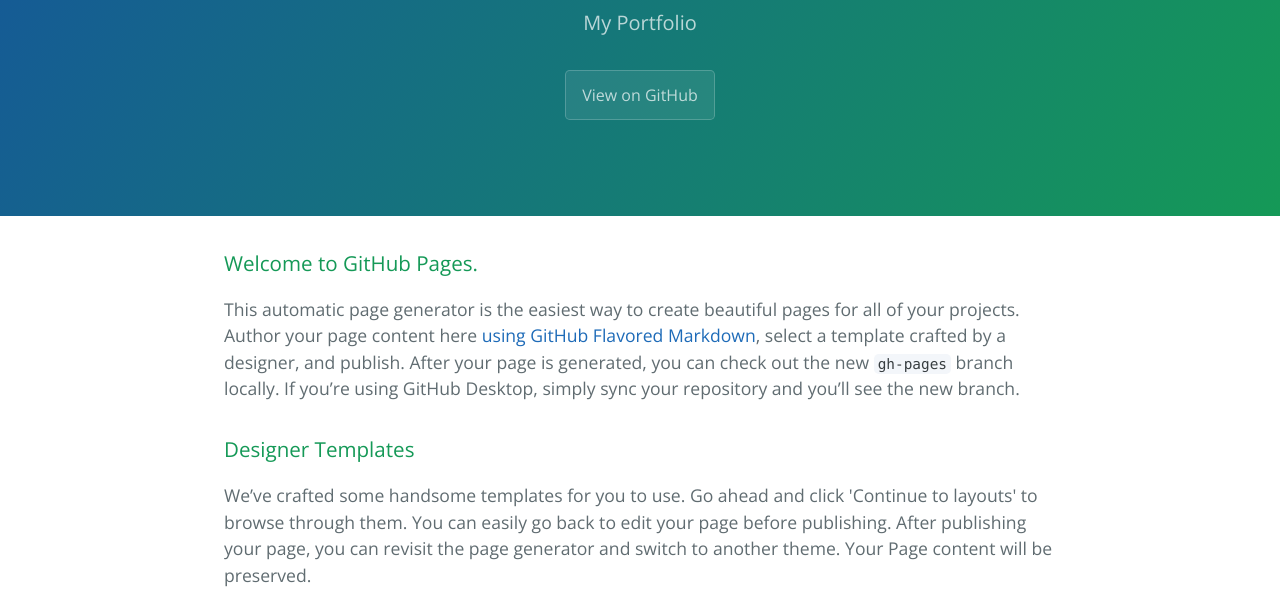
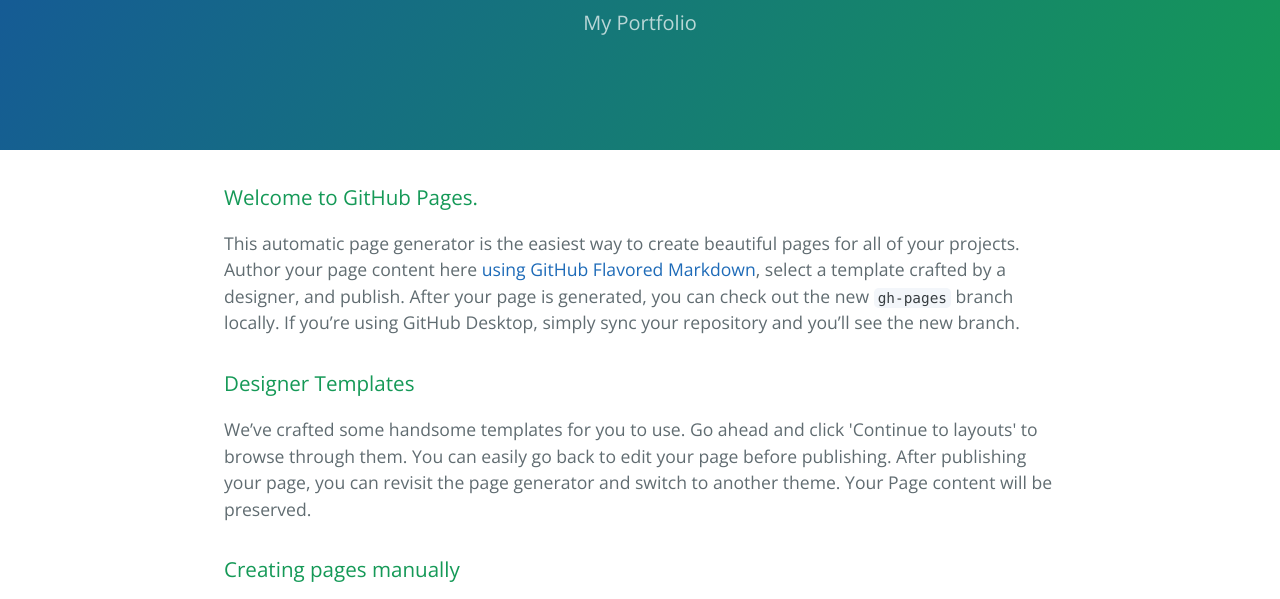
Before and after one commit to mascar11/mascar11.github.io, a plain HTML site: page index.html in a window 1280 px wide. Shown: the part 167-766 px from the top of the page. Drawn offline with nearby package versions, Linux system fonts and the light colour scheme.

Commit message:
Update index.html

```diff
--- a/index.html
+++ b/index.html
@@ -13,7 +13,6 @@
     <section class="page-header">
       <h1 class="project-name">Ryan Mascarenhas</h1>
       <h2 class="project-tagline">My Portfolio</h2>
-      <a href="https://github.com/mascar11" class="btn">View on GitHub</a>
     </section>
 
     <section class="main-content">
```
